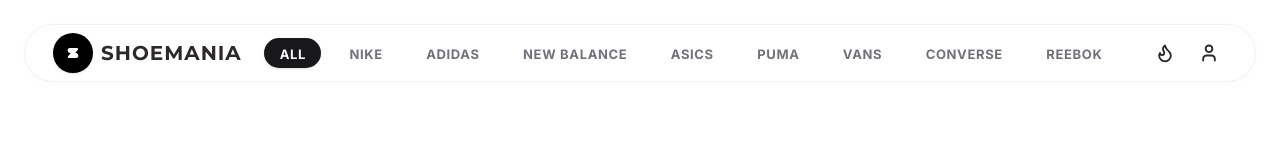
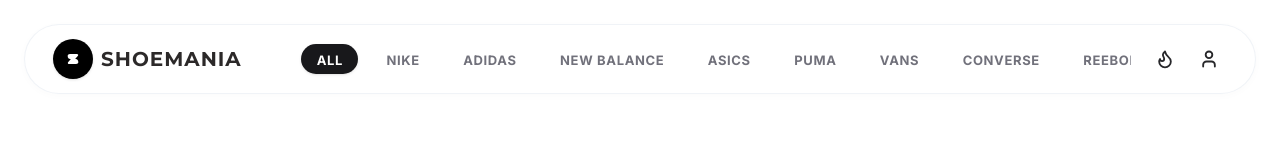
Before and after one commit to syedhrowns/project-shoemania, a React (Vite) app in the folder shoemania (1)/: page / in a window 1280 px wide. Shown: the top 160 px of the page. Built offline with nearby package versions, Linux system fonts and the light colour scheme; grey boxes are pictures that could not be loaded.

Commit message:
Adjust navigation bar dimensions and padding

```diff
--- a/shoemania (1)/src/App.tsx
+++ b/shoemania (1)/src/App.tsx
@@ -336,13 +336,13 @@
             ref={navContainerRef}
             initial={false}
             animate={{
-              maxWidth: isScrolled ? '1320px' : '1520px',
+              maxWidth: isScrolled ? '1320px' : '1520.99px',
             }}
             transition={{
               duration: 0.4,
               ease: [0.16, 1, 0.3, 1]
             }}
-            className={`pointer-events-auto w-full h-[58px] rounded-full relative flex items-center justify-between transition-all duration-400 ease-[cubic-bezier(0.16,1,0.3,1)] ${
+            className={`pointer-events-auto w-full h-[70px] rounded-full relative flex items-center justify-between transition-all duration-400 ease-[cubic-bezier(0.16,1,0.3,1)] ${
               isScrolled
                 ? 'px-4 sm:px-6 bg-white/85 backdrop-blur-2xl shadow-[0_2px_12px_rgba(15,23,42,0.03)] border border-slate-200/70'
                 : 'px-5 sm:px-7 bg-white/75 backdrop-blur-xl shadow-[0_2px_8px_rgba(15,23,42,0.02)] border border-slate-200/50'
@@ -394,7 +394,7 @@
             <div className="hidden lg:flex items-center justify-center min-w-0 flex-1 px-2 sm:px-4">
               <div
                 ref={linksContainerRef}
-                className="relative flex items-center gap-1.5 sm:gap-2 xl:gap-3 max-w-full overflow-x-auto hide-scrollbar py-1 px-1.5"
+                className="relative flex items-center gap-1.5 sm:gap-2 xl:gap-3 max-w-full overflow-x-auto hide-scrollbar py-1 pr-1.5 pl-[43px]"
               >
                 {/* Nav Brand Links */}
                 <button
```
